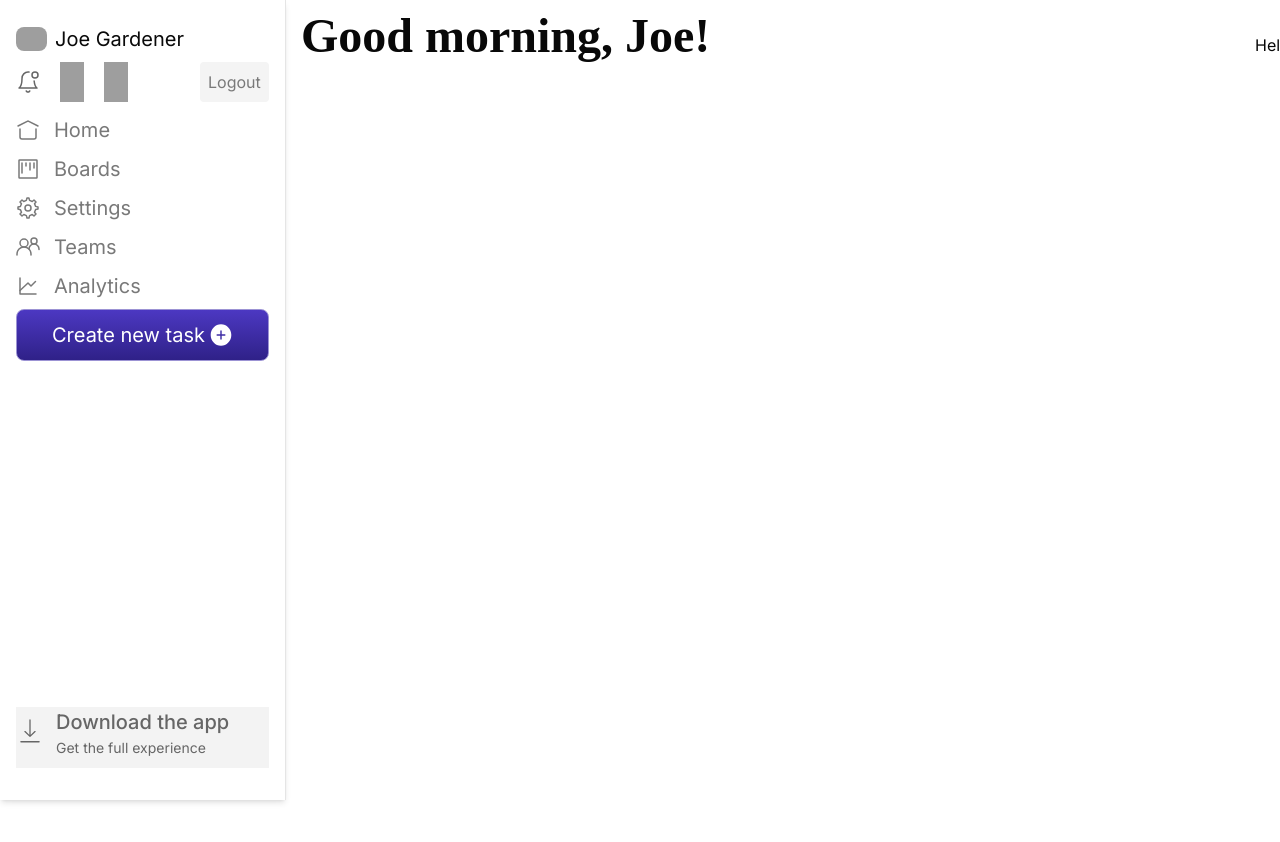
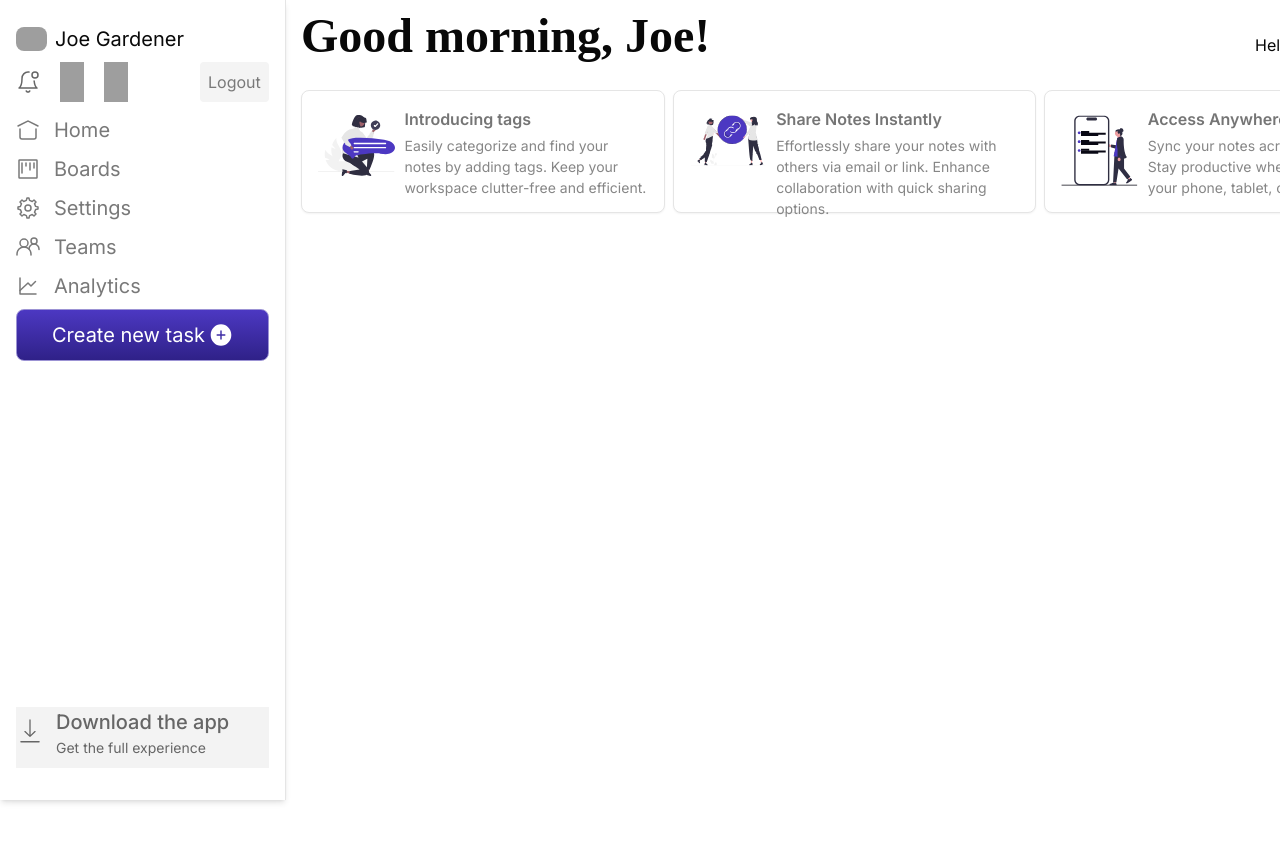
Before and after one commit to pradhumngautam/workflo, a Next.js app: page /dashboard in a window 1280 px wide. Shown: the top 842 px of the page. Built offline with nearby package versions, Linux system fonts and the light colour scheme; grey boxes are pictures that could not be loaded.

Commit message:
feat: tags

```diff
--- a/components/tag-card.tsx
+++ b/components/tag-card.tsx
@@ -1,20 +1,20 @@
 import Image from "next/image";
 import { tagdata } from "./tag-content";
 
-
-
-
 type tagprops = tagdata;
 
-const Tagcard = ({src, title, content}:tagprops) => {
-
-    return <div className="h-[123px] w-[363.67px] flex gap-[10px] p-[16px] border-[1px] rounded-[8px] bg-[#FFFFFF]">
-      <div className="h-[61] w-[77]"><Image src={src} alt="" height={61} width={77}/></div>
-        <div className="h-[74px] w-[244.67px] flex flex-col gap-[4px]">
-            <div className="font-semibold text-[16px] text-[#757575]">{title}</div>
-            <div className="font-normal text-[14px] text-[#868686]">{content}</div>
+const Tagcard = ({ src, title, content }: tagprops) => {
+  return (
+    <div className="h-[123px] w-[363.67px] flex gap-[10px] p-[16px] border-[1px] rounded-[8px] shadow-sm bg-[#FFFFFF]">
+      <div className="h-[61] w-[77] mt-2 ">
+        <Image src={src} alt="" height={61} width={77} />
       </div>
-  </div>;
+      <div className="h-[74px] w-[244.67px] flex flex-col gap-[4px]">
+        <div className="font-semibold text-[16px] text-[#757575]">{title}</div>
+        <div className="font-normal text-[14px] text-[#868686]">{content}</div>
+      </div>
+    </div>
+  );
 };
 
 export default Tagcard;
--- a/components/tags.tsx
+++ b/components/tags.tsx
@@ -1,4 +1,6 @@
 import Image from "next/image";
+import { tagcontent } from "./tag-content";
+import Tagcard from "./tag-card";
 
 const Tags = () => {
   return (
@@ -8,14 +10,18 @@ const Tags = () => {
           Good morning, Joe!
         </div>
         <div className="flex gap-1 items-center">
-          <div className="font-normal text-[16px] text-[#080808]">Help & feedback </div>{" "}
+          <div className="font-normal text-[16px] text-[#080808]">
+            Help & feedback{" "}
+          </div>{" "}
           <div>
             <Image src={"/question.svg"} alt="" height={24} width={24} />
           </div>
         </div>
       </div>
-          <div className="h-[123px] gap-[8px]">
-
+          <div className="h-[123px] gap-[8px] flex flex-row ">
+              {tagcontent.map((item,idx) =>(
+              <Tagcard key={idx} src={item.src} title={item.title} content={item.content} />
+              ))}
       </div>
       <div></div>
     </div>
```
